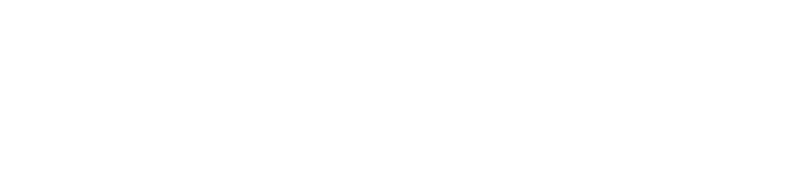
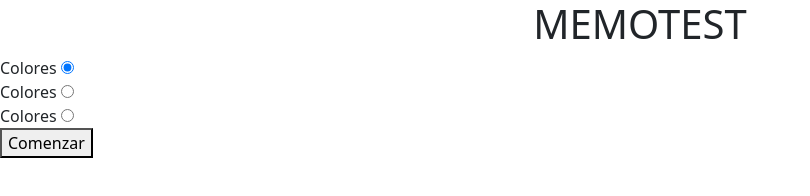
Before and after one commit to TomasMercuri/MemoTest, a plain HTML site: page src/index.html in a window 1280 px wide. Shown: the whole page, without its empty margins (0-810 px from the left). Drawn offline with nearby package versions, Linux system fonts and the light colour scheme.

Commit message:
Agrega estructura de la pagina

```diff
--- a/src/index.html
+++ b/src/index.html
@@ -17,6 +17,29 @@
 </head>
 <body>
 
+    <div class="title-container container d-flex justify-content-center">
+        <h1>MEMOTEST</h1>
+    </div>
+    <div class="opciones">
+        <section>
+            <label>Colores</label>
+            <input type="radio" name="opcion" checked>
+        </section>
+
+        <section>
+            <label>Colores</label>
+            <input type="radio" name="opcion">
+        </section>
+
+        <section>
+            <label>Colores</label>
+            <input type="radio" name="opcion">
+        </section>
+        <section>
+            <button type="button">Comenzar</button>
+        </section>
+    </div>
+
     <script src="main.js"></script>
 </body>
 </html>
```
